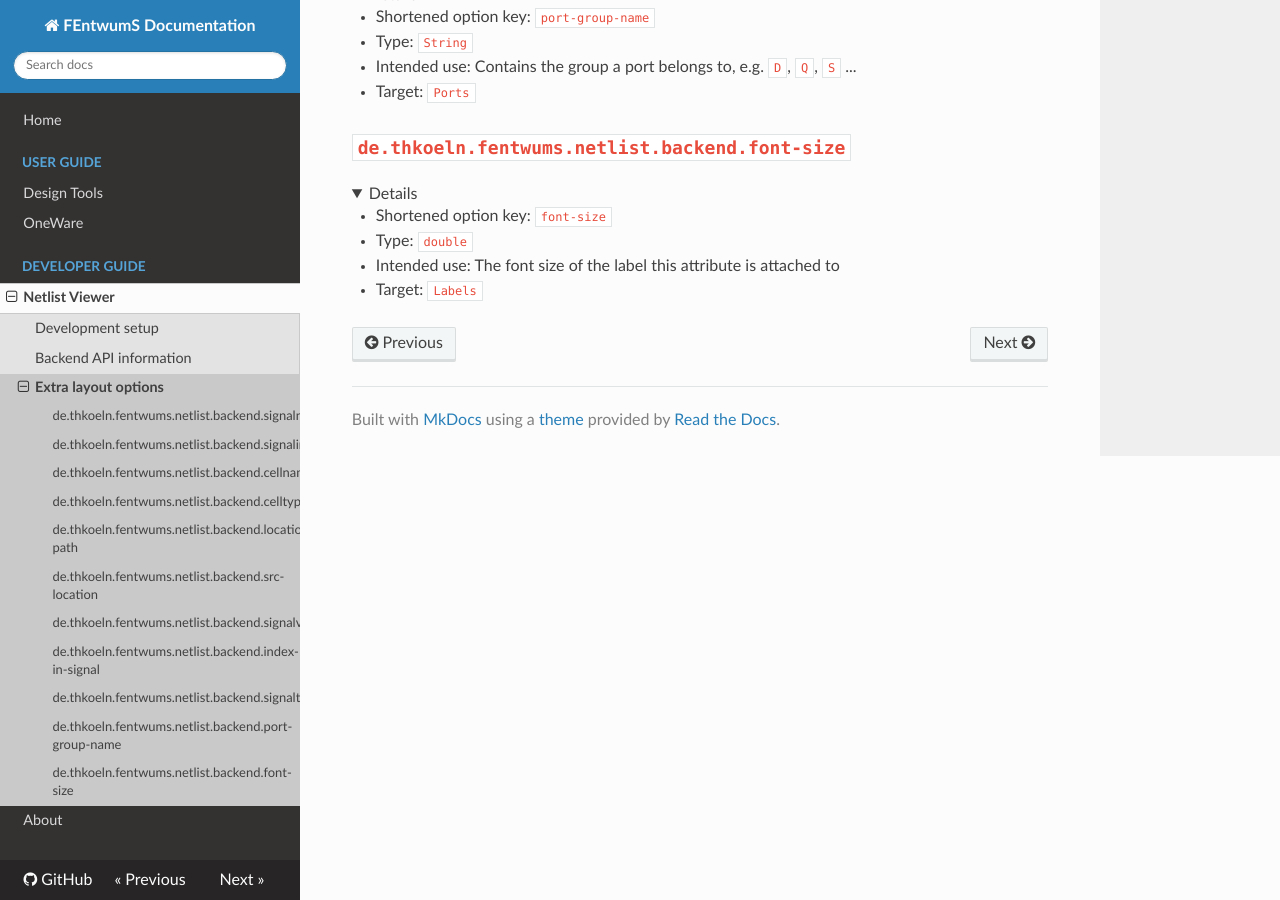
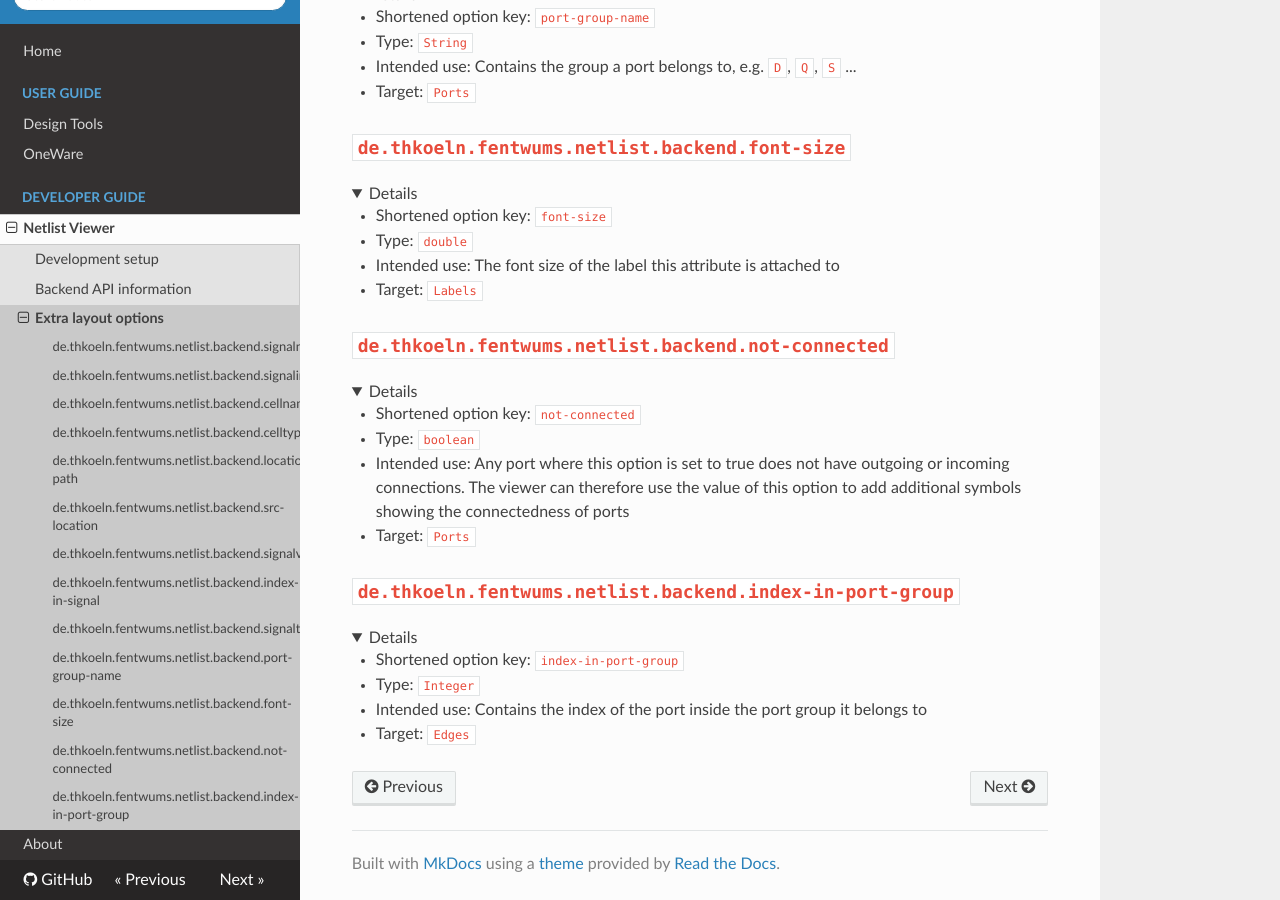
Before and after one commit to FEntwumS/docs, an MkDocs documentation site: the page built from docs/developer_guide/netlist_viewer/extra_layout_options.md, in a window 1280 px wide and 900 px high, scrolled down 2252 px. Built offline with MkDocs 1.6.1, drawn with Linux system fonts in a browser that asks for light colours; nearby versions of some CDN libraries.

Commit message:
Add information on new layout options

```diff
--- a/docs/developer_guide/netlist_viewer/extra_layout_options.md
+++ b/docs/developer_guide/netlist_viewer/extra_layout_options.md
@@ -113,3 +113,23 @@ They contain additional metadata about the netlist that helps frontends interact
 - Target: `Labels`
 
 </details>
+
+## `de.thkoeln.fentwums.netlist.backend.not-connected`
+<details open markdown="1">
+
+- Shortened option key: `not-connected`
+- Type: `boolean`
+- Intended use: Any port where this option is set to true does not have outgoing or incoming connections. The viewer can therefore use the value of this option to add additional symbols showing the connectedness of ports
+- Target: `Ports`
+
+</details>
+
+## `de.thkoeln.fentwums.netlist.backend.index-in-port-group`
+<details open markdown="1">
+
+- Shortened option key: `index-in-port-group`
+- Type: `Integer`
+- Intended use: Contains the index of the port inside the port group it belongs to
+- Target: `Edges`
+
+</details>
```
Also changed, not shown: docs/developer_guide/netlist_viewer/development_setup.md (+1 -1 lines).
